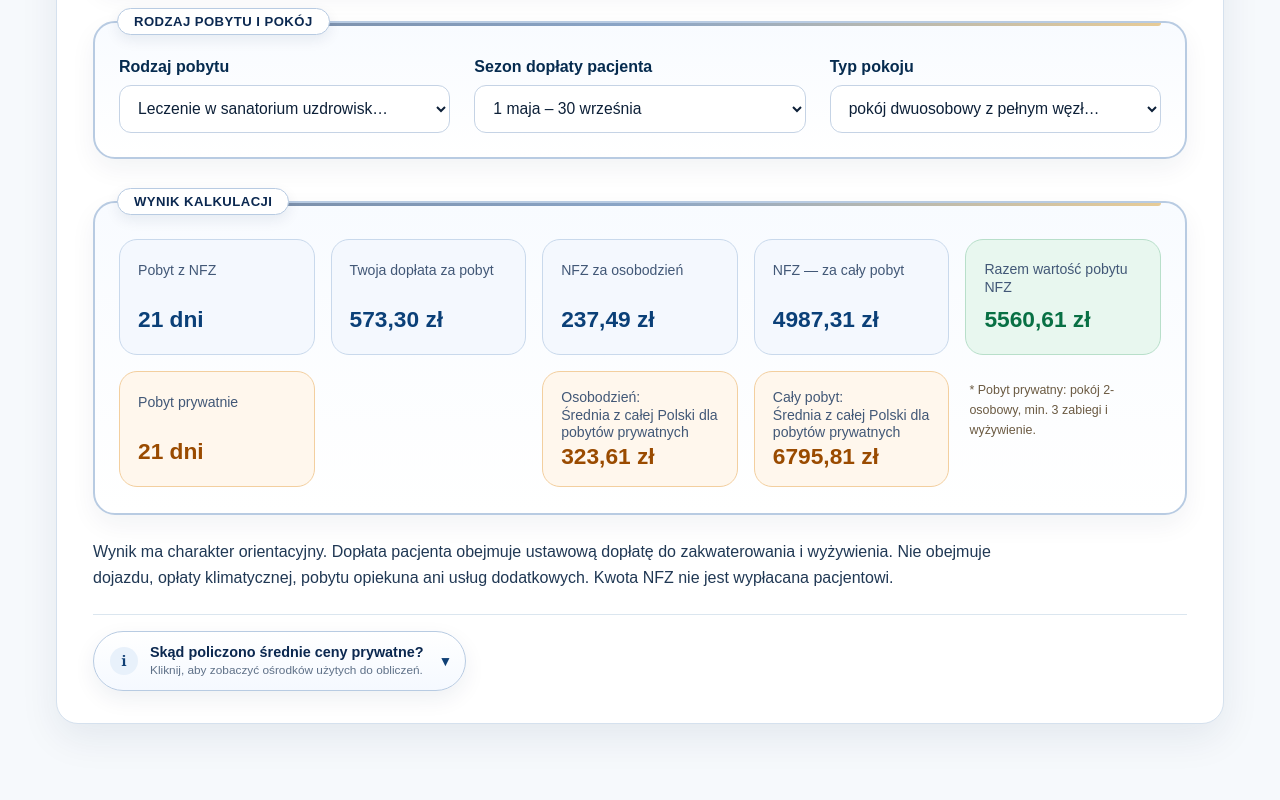
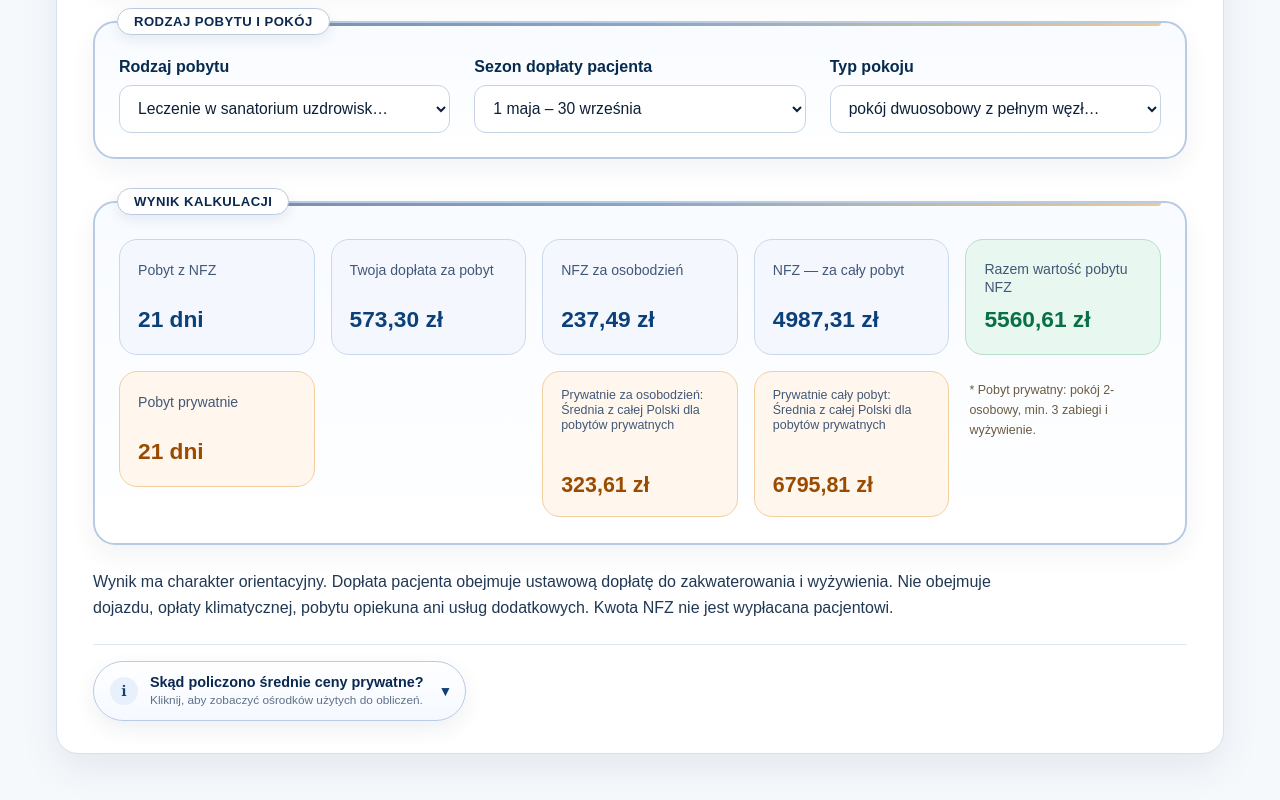
Before and after one commit to Ocenatorium/sanatorium-kalkulator, a plain HTML site: page kalkulator.html in a window 1280 px wide. Shown: the part 788-1588 px from the top of the page. Drawn offline with Linux system fonts and the light colour scheme.

Commit message:
Poprawa kafelków ze średnimi prywatnymi

```diff
--- a/kalkulator.html
+++ b/kalkulator.html
@@ -138,14 +138,14 @@
 
         <div class="private-result-group result-private-daily">
           <div class="result-box private private-small">
-            <span>Osobodzień: <span id="privateDailyLabelText">średnia dla pobytów prywatnych</span></span>
+            <span>Prywatnie za osobodzień: <span id="privateDailyLabelText">średnia dla pobytów prywatnych</span></span>
             <strong id="privateDailyResult">—</strong>
           </div>
         </div>
 
         <div class="private-result-group result-private-total">
           <div class="result-box private private-small">
-            <span>Cały pobyt: <span id="privateTotalLabelText">średnia dla pobytów prywatnych</span></span>
+            <span>Prywatnie cały pobyt: <span id="privateTotalLabelText">średnia dla pobytów prywatnych</span></span>
             <strong id="privateTotalResult">—</strong>
           </div>
         </div>
--- a/style.css
+++ b/style.css
@@ -1763,3 +1763,29 @@ tr:hover {
     padding-top: 4px;
   }
 }
+/* ===== FIX — długie opisy w kafelkach cen prywatnych ===== */
+
+@media (min-width: 901px) {
+  .private-result-group .result-box,
+  .result-box.private-small {
+    min-height: 132px;
+    height: auto;
+    padding: 16px 18px 18px;
+  }
+
+  .result-box.private-small span,
+  .private-result-group .result-box span {
+    min-height: 54px;
+    margin-bottom: 8px;
+    font-size: 0.78rem;
+    line-height: 1.22;
+    display: block;
+  }
+
+  .result-box.private-small strong,
+  .private-result-group .result-box strong {
+    display: block;
+    font-size: 1.34rem;
+    line-height: 1.15;
+  }
+}
```
